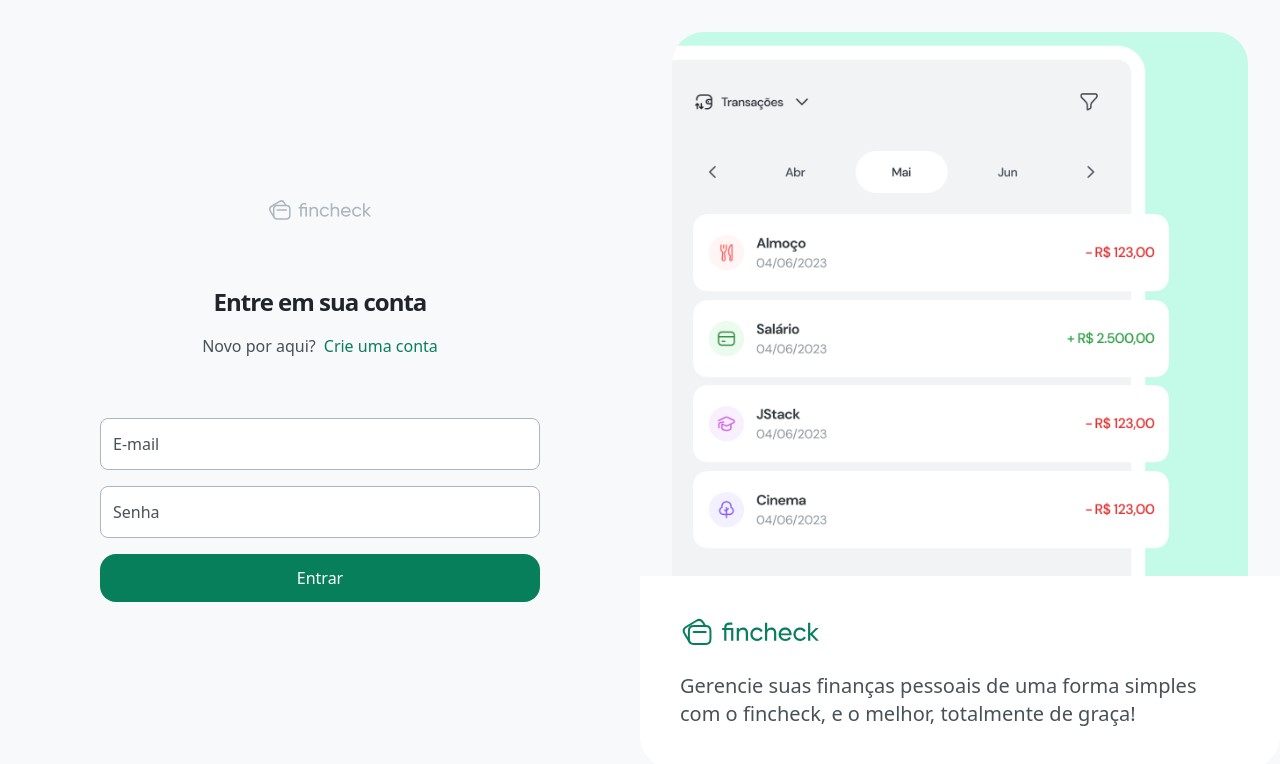
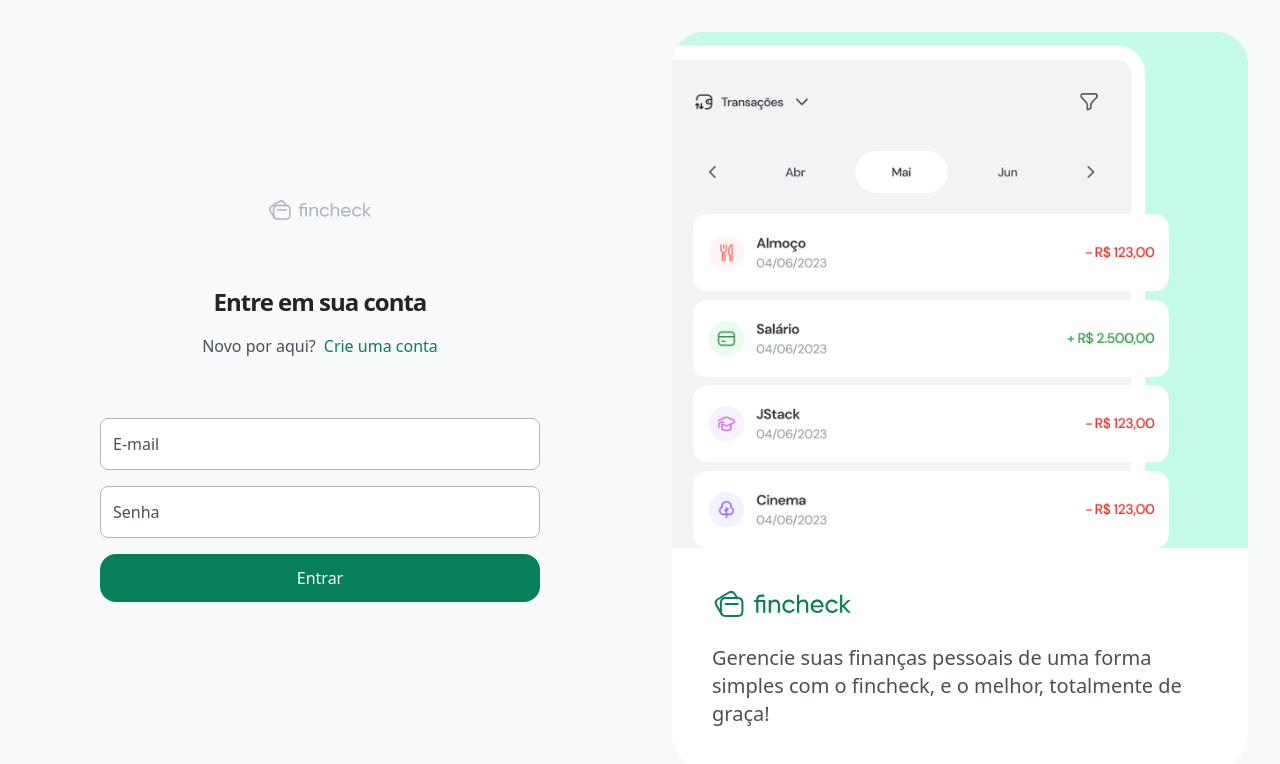
Before and after one commit to FabioLeonam/fincheck-web, a React (Vite) app: page /login in a window 1280 px wide. Shown: the top 764 px of the page. Built offline with nearby package versions, Linux system fonts and the light colour scheme.

Commit message:
Fixes style

```diff
--- a/src/view/layouts/AuthLayout.tsx
+++ b/src/view/layouts/AuthLayout.tsx
@@ -20,7 +20,7 @@ export function AuthLayout() {
             className='object-cover w-full h-full max-w-[656px] max-h-[960px] select-none rounded-[32px]'
           />
 
-          <div className='max-w-[656px] bottom-8 bg-white p-10 absolute rounded-b-[32px]'>
+          <div className='max-w-[656px] bottom-8 mx-8 bg-white p-10 absolute rounded-b-[32px]'>
             <Logo className='text-teal-900 h-8'/>
             <p className='text-gray-700 font-medium text-xl mt-6'>
               Gerencie suas finanças pessoais de uma forma simples com o fincheck, e o melhor, totalmente de graça!
```
